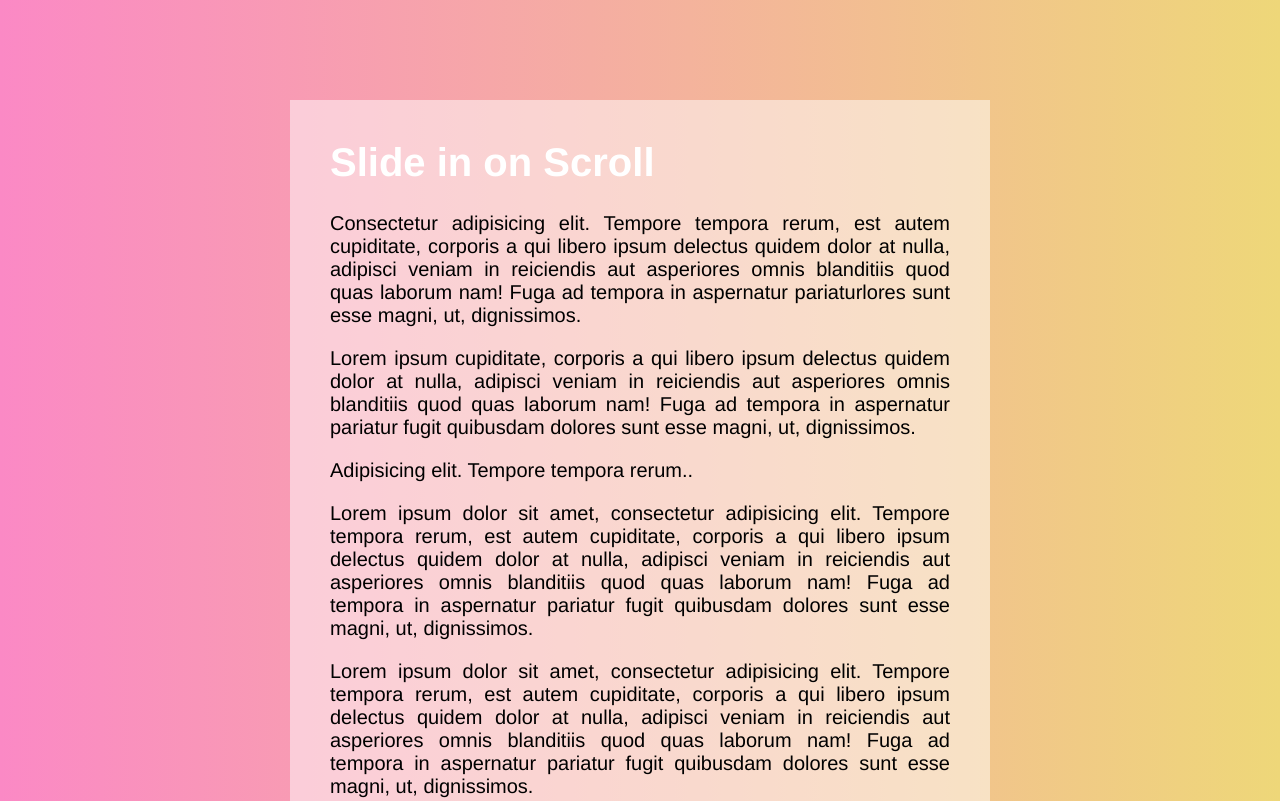
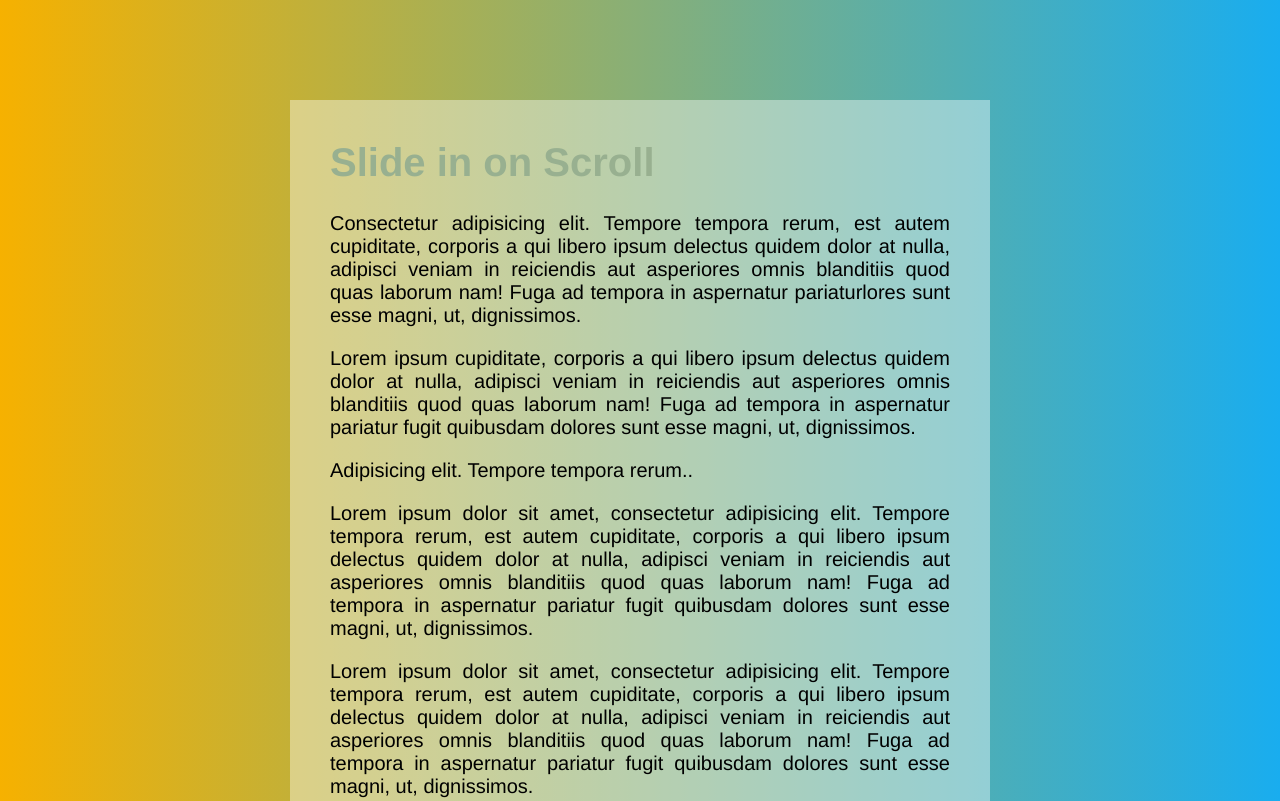
Before and after one commit to lilianamolloy/slide-in-on-scroll-js, a plain HTML site: page index.html in a window 1280 px wide. Shown: the top 801 px of the page. Drawn offline with Linux system fonts and the light colour scheme.

```diff
--- a/style.css
+++ b/style.css
@@ -1,6 +1,7 @@
 html {
     box-sizing: border-box;
-    background: linear-gradient(to right, rgb(251, 137, 197), rgb(238, 215, 121));
+    /* background: linear-gradient(to right, rgb(251, 137, 197), rgb(238, 215, 121)); */
+    background: linear-gradient(to right, rgb(246, 177, 0), rgb(25, 173, 239));
     font-family: 'helvetica neue';
     font-size: 20px;
     font-weight: 200;
@@ -16,13 +17,13 @@ html {
 
   h1 {
     margin-top: 0;
-    color: white;
+    color: rgb(152, 176, 144);
   }
 
   .site-wrap {
     max-width: 700px;
     margin: 100px auto;
-    background:rgba(255,255,255, 0.5);
+    background:rgba(255,255,255, 0.4);
     padding: 40px;
     text-align: justify;
   }
```
Also changed, not shown: 4 other files.
